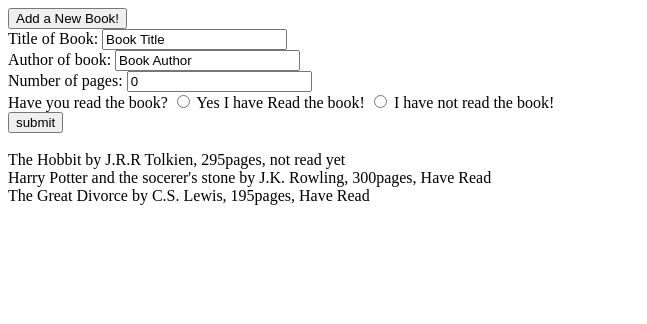
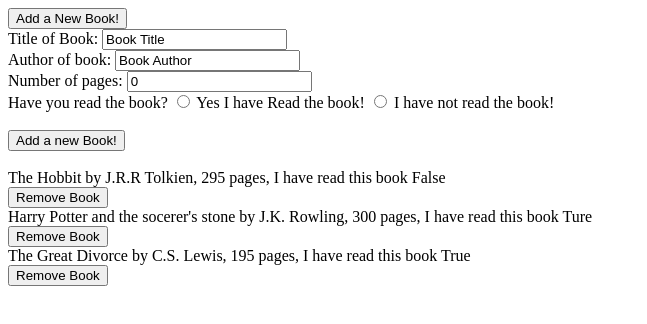
Before and after one commit to jl232367/bookObjectProj, a plain HTML site: page bookobjectproj.html in a window 1280 px wide. Both pictures are taken after a click on the button "Add a New Book!". Shown: the whole page, without its empty margins (0-647 px from the left). Drawn offline with Linux system fonts and the light colour scheme.

Commit message:
Still can't figure out remove button.  Going to try and add the toggle read or not button.  Maybe that will help

```diff
--- a/bookObjectProj.js
+++ b/bookObjectProj.js
@@ -1,8 +1,8 @@
 const dispButton = document.querySelector('.addNewBook');
 const showBtn = document.querySelector('button');
-const hobbit = new book ("The Hobbit", "J.R.R Tolkien", 295, "not read yet");
-const hp1 = new book ("Harry Potter and the socerer's stone", "J.K. Rowling", 300, "Have Read");
-const theGreatDivorce = new book ("The Great Divorce", "C.S. Lewis", 195, "Have Read");
+const hobbit = new book ("The Hobbit", "J.R.R Tolkien", 295, "False");
+const hp1 = new book ("Harry Potter and the socerer's stone", "J.K. Rowling", 300, "Ture");
+const theGreatDivorce = new book ("The Great Divorce", "C.S. Lewis", 195, "True");
 let myLibrary = [hobbit, hp1, theGreatDivorce];
 let formDisplay = document.getElementById("addNewBookForm");
 formDisplay.style.display = "none";
@@ -19,8 +19,9 @@ function book(title, author, pages, read) {
     this.pages = pages
     this.read = read
     this.bookInfo = function () {
-        return title + " by " + author + ", " + pages + "pages, " + read;
+        return title + " by " + author + ", " + pages + " pages, " + "I have read this book " + read;
     }
+
 }
 
 function expandCollapseForm () {
@@ -33,14 +34,15 @@ function expandCollapseForm () {
 }
 
 function addBookToLibrary () {
-    preventDefault();
+   // preventDefault();
     const newBookTitle = document.getElementById("bookTitle").value;
     const newBookAuthor = document.getElementById("bookAuthor").value;
     const newBookPages = document.getElementById("pageNumber").value;
     const newBookRead = checkReadValue ();
      //alert(newBookTitle + newBookAuthor + newBookPages + newBookRead);
     const newBook = new book(newBookTitle, newBookAuthor, newBookPages, newBookRead);
-    myLibrary.push(newBook.title);
+    myLibrary.push(newBook);
+    clearList();
     displayBooks();
     function checkReadValue () {
 
@@ -57,14 +59,50 @@ function addBookToLibrary () {
 function displayBooks() {
     // I am making this loop to display all the contents of the array holding the objects that contain the Book data
 for (let i = 0; i < myLibrary.length; i++) {
-    const container = document.querySelector(".container");
+    const bookList = document.querySelector(".bookList");
     const eachBook = document.createElement("div");
-    container.appendChild(eachBook);
+    const removeButton = document.createElement("button")
+    bookList.appendChild(eachBook);
+    bookList.appendChild(removeButton);
+    removeButton.setAttribute("class", "removeButton");
+    removeButton.setAttribute('id',  i);
+    removeButton.dataset.rIndexNum = i;
+    removeButton.addEventListener('click', (e) => {removeABook(e)}
+    );
+
+
+        //alert(dataNum);
+/*
+        myLibrary.forEach ()
+       for (let i = 0; i < myLibrary.length; i++){
+           if (dataNum == i) {
+               let pos = i;
+               myLibrary.splice(i, 1);
+               //alert(dataNum);
+           }
+       }
+
+        */
+
     eachBook.setAttribute('class', "eachBook");
-    eachBook.setAttribute('id', myLibrary[i].title);
+    eachBook.setAttribute('id', myLibrary[i].title + i);
     eachBook.innerHTML = myLibrary[i].bookInfo();
+    removeButton.innerHTML = "Remove Book"
+}
+}
 
+function clearList () {
+    const bookList = document.querySelector(".bookList");
+    while (bookList.firstChild) {
+        bookList.removeChild(bookList.firstChild);
+    }
 }
+
+function removeABook (e) {
+    let dataNum = e.target.getAttribute("id");
+    //alert(dataNum);
+        myLibrary.splice(dataNum,1);
+        displayBooks;
 }
 /*
 function displayBooks() {
@@ -93,4 +131,18 @@ for (let i = 0; i < myLibrary.length; i++) {
     }
 
 }
+
+hobbit, hp1, theGreatDivorce
+this.removeBook = function () {
+        for (let i = 0; i < myLibrary.length; i++) {
+            const arrayComp = myLibrary[i].title + i;
+            for (let j = 0; j > myLibrary.length; j++) {
+                if (this.title + j === arrayComp) {
+                    myLibrary.splice(pos, i);
+                } else {
+                    return;
+                }
+            }
+        }
+    }
 */
--- a/bookobjectproj.html
+++ b/bookobjectproj.html
@@ -16,6 +16,7 @@
 
         <div class="container">
             <button class="addNewBook" onclick="">Add a New Book!</button>
+            <br>
             <div id="addNewBookForm">
                 <form action="">
                     <label for="title">Title of Book:</label>
@@ -29,8 +30,13 @@
                     <label for="readBookYes">Yes I have Read the book!</label>
                     <input type="radio" name="read" id="readBookNo" value="False">
                     <label for="readBookNo">I have not read the book!</label><br>
-                    <input type="submit" value="submit" onclick="addBookToLibrary()">
+
                 </form><br>
+                <button id="subBtn" onclick="addBookToLibrary()">Add a new Book!</button>
+            </div>
+            <br>
+            <div class="bookList">
+
             </div>
         </div>
         <!--[if lt IE 7]>
```
